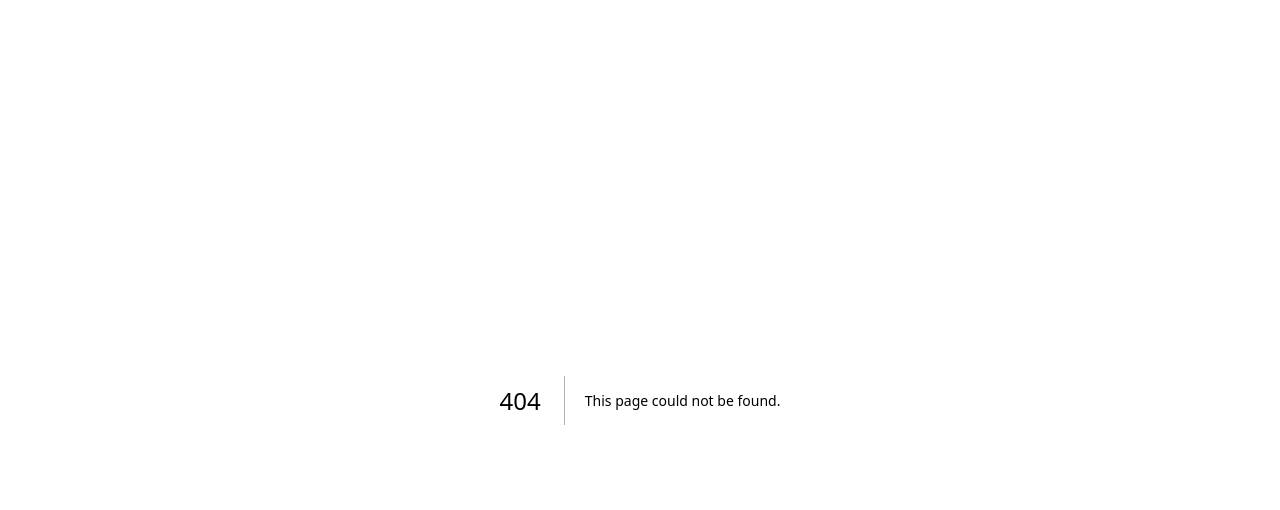
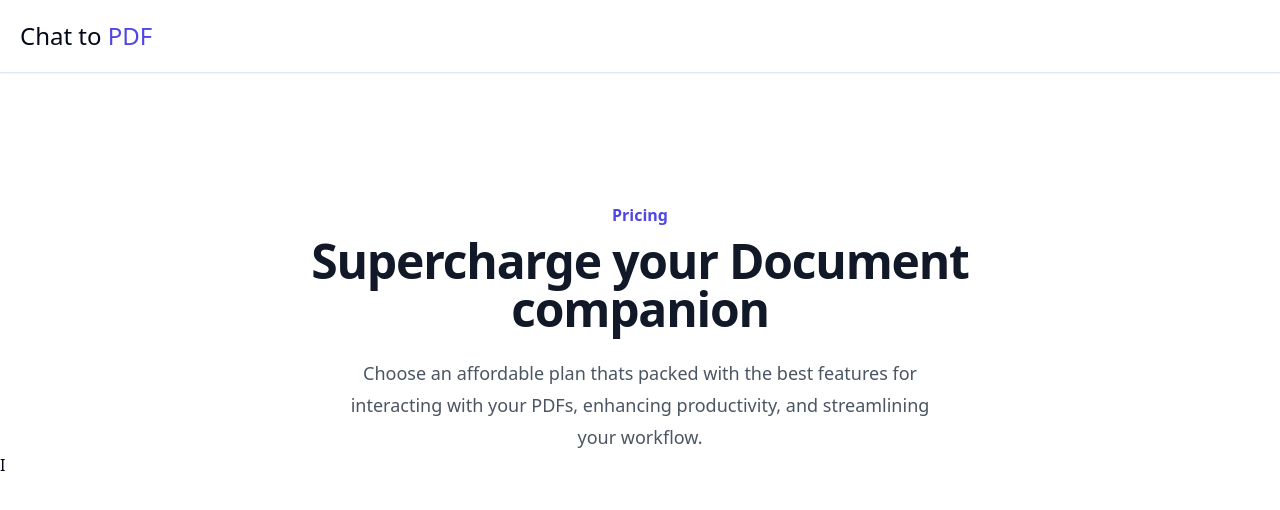
Before and after one commit to Tejas-Naik/chat-with-pdf-india, a Next.js app: page /dashboard/upgrade in a window 1280 px wide. Before the commit this address had no page. Shown: the top 510 px of the page. Built offline with nearby package versions, Linux system fonts and the light colour scheme; no server answers.

Commit message:
Pricing Page start

```diff
--- /dev/null
+++ b/app/dashboard/upgrade/page.tsx
@@ -0,0 +1,31 @@
+import React from "react";
+
+type Props = {};
+
+function PricingPage({}: Props) {
+  return (
+    <div>
+      <div className="py-24 sm:py-32">
+        <div className="max-w-4xl mx-auto text-center">
+          <h2 className="text-base font-semibold leading-7 text-indigo-600">
+            Pricing
+          </h2>
+          <p className="mt-2 text-4xl font-bold tracking-tight text-gray-900 sm:text-5xl">
+            Supercharge your Document companion
+          </p>
+        </div>
+        <p
+          className="mx-auto mt-6 max-w-2xl px-10 text-center text-lg leading-8 text-gray-600"
+        >
+          Choose an affordable plan thats packed with the best features for
+          interacting with your PDFs, enhancing productivity, and streamlining
+          your workflow.
+        </p>
+
+        I
+      </div>
+    </div>
+  );
+}
+
+export default PricingPage;
```
